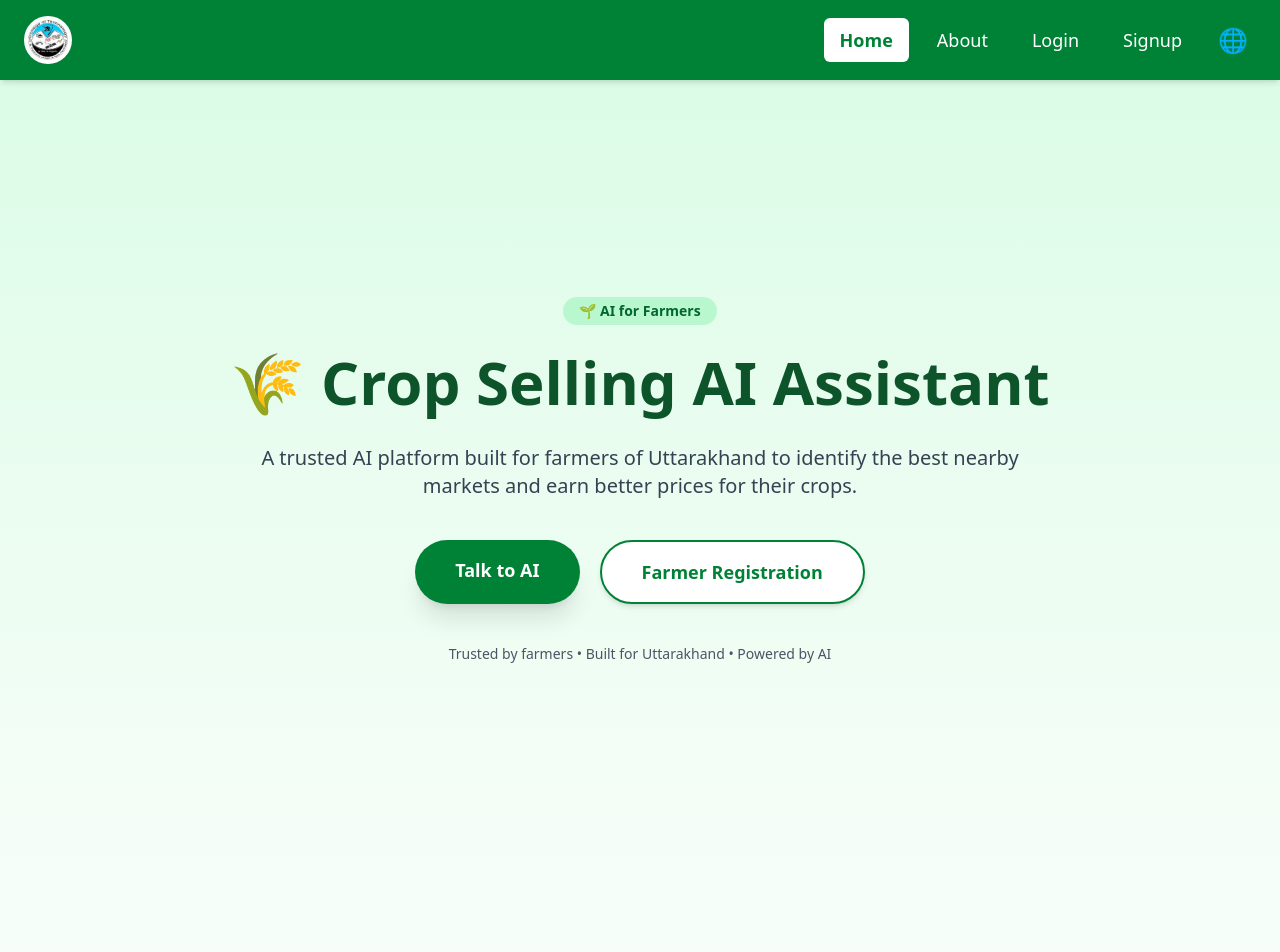
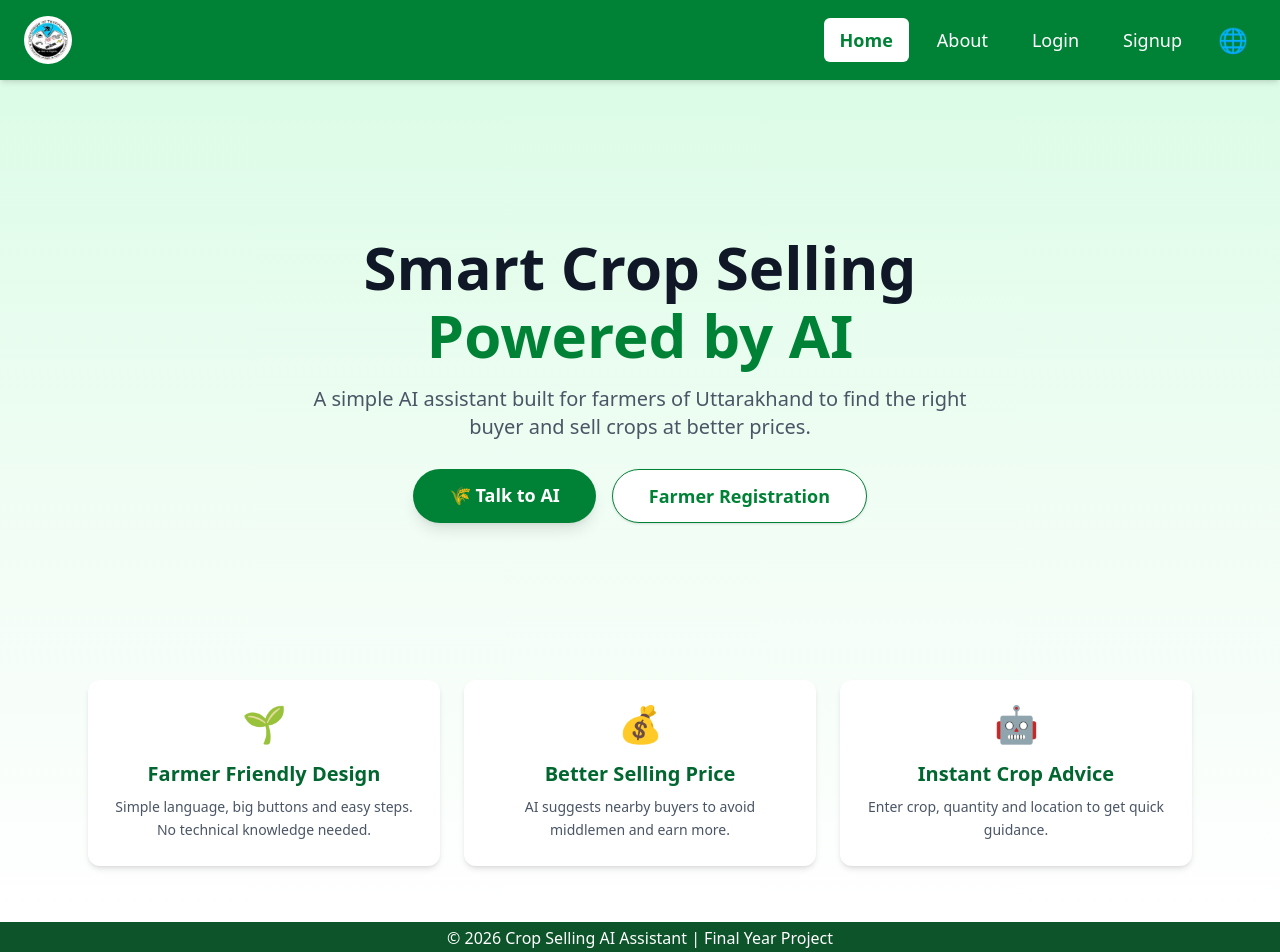
Before and after one commit to Abhay167746/Crop-Selling-Chatbot, a React (Vite) app in the folder frontend/: page / in a window 1280 px wide. Shown: the top 952 px of the page. Built offline with nearby package versions, Linux system fonts and the light colour scheme.

Commit message:
update chatbot response

```diff
--- a/frontend/src/pages/Home.jsx
+++ b/frontend/src/pages/Home.jsx
@@ -1,3 +1,4 @@
+
 import { motion } from "framer-motion";
 import { useContext } from "react";
 import { LanguageContext } from "../context/LanguageContext";
@@ -8,47 +9,47 @@ function Home() {
 
   const text = {
     en: {
-      heroTitle: "Crop Selling AI Assistant",
-      heroDesc:
-        "A trusted AI platform built for farmers of Uttarakhand to identify the best nearby markets and earn better prices for their crops.",
+      titleTop: "Smart Crop Selling",
+      titleBottom: "Powered by AI",
+      desc:
+        "A simple AI assistant built for farmers of Uttarakhand to find the right buyer and sell crops at better prices.",
+
       ctaPrimary: "Talk to AI",
       ctaSecondary: "Farmer Registration",
 
-      feature1Title: "Designed for Farmers",
+      feature1Title: "Farmer Friendly Design",
       feature1Desc:
-        "Simple language, large buttons, and easy steps — no technical knowledge required.",
+        "Simple language, big buttons and easy steps. No technical knowledge needed.",
 
-      feature2Title: "Increase Your Income",
+      feature2Title: "Better Selling Price",
       feature2Desc:
-        "Get AI-based market suggestions to avoid middlemen and sell at better prices.",
+        "AI suggests nearby buyers to avoid middlemen and earn more.",
 
-      feature3Title: "AI Crop Advisor",
+      feature3Title: "Instant Crop Advice",
       feature3Desc:
-        "Enter crop, quantity, and location to receive instant selling guidance.",
-
-      trustLine: "Trusted by farmers • Built for Uttarakhand • Powered by AI",
+        "Enter crop, quantity and location to get quick guidance.",
     },
 
     hi: {
-      heroTitle: "फसल बिक्री AI सहायक",
-      heroDesc:
-        "उत्तराखंड के किसानों के लिए बनाया गया भरोसेमंद AI प्लेटफॉर्म जो सही बाजार और बेहतर दाम बताता है।",
+      titleTop: "स्मार्ट फसल बिक्री",
+      titleBottom: "AI द्वारा संचालित",
+      desc:
+        "उत्तराखंड के किसानों के लिए बनाया गया सरल AI सहायक जो सही खरीदार और बेहतर दाम बताता है।",
+
       ctaPrimary: "AI से बात करें",
       ctaSecondary: "किसान रजिस्ट्रेशन",
 
-      feature1Title: "किसानों के लिए डिज़ाइन",
+      feature1Title: "किसान अनुकूल डिज़ाइन",
       feature1Desc:
-        "सरल भाषा, बड़े बटन और आसान उपयोग — बिना तकनीकी ज्ञान के।",
+        "सरल भाषा, बड़े बटन और आसान उपयोग।",
 
-      feature2Title: "अधिक आमदनी",
+      feature2Title: "बेहतर दाम",
       feature2Desc:
-        "AI आधारित सुझावों से बिचौलियों से बचें और सही दाम पाएं।",
+        "AI सुझावों से बिचौलियों से बचें।",
 
-      feature3Title: "AI फसल सलाहकार",
+      feature3Title: "तुरंत फसल सलाह",
       feature3Desc:
-        "फसल, मात्रा और स्थान डालें और तुरंत सुझाव प्राप्त करें।",
-
-      trustLine: "किसानों का भरोसा • उत्तराखंड केंद्रित • AI आधारित",
+        "फसल और स्थान डालें, तुरंत जवाब पाएं।",
     },
   };
 
@@ -57,54 +58,51 @@ function Home() {
   return (
     <div className="bg-gradient-to-b from-green-100 via-green-50 to-white">
 
-      {/* HERO */}
+      {/* HERO SECTION */}
       <motion.section
-        initial={{ opacity: 0, y: 50 }}
+        initial={{ opacity: 0, y: 30 }}
         animate={{ opacity: 1, y: 0 }}
-        transition={{ duration: 0.7, ease: "easeOut" }}
-        className="min-h-screen flex flex-col items-center justify-center text-center px-6"
+        transition={{ duration: 0.6 }}
+        className="min-h-[75vh] flex flex-col items-center justify-center text-center px-6"
       >
-        {/* Badge */}
-        <div className="mb-5 px-4 py-1 rounded-full bg-green-200 text-green-800 text-sm font-semibold">
-          🌱 AI for Farmers
-        </div>
 
-        <h1 className="text-4xl md:text-6xl font-extrabold text-green-900 mb-6 leading-tight">
-          🌾 {t.heroTitle}
+        {/* Title */}
+        <h1 className="text-4xl md:text-6xl font-extrabold text-gray-900">
+          {t.titleTop}
         </h1>
 
-        <p className="text-lg md:text-xl max-w-3xl text-gray-700 mb-10">
-          {t.heroDesc}
+        <h2 className="text-4xl md:text-6xl font-extrabold text-green-700 mt-2">
+          {t.titleBottom}
+        </h2>
+
+        {/* Description */}
+        <p className="mt-5 text-lg md:text-xl max-w-2xl text-gray-600">
+          {t.desc}
         </p>
 
-        {/* CTA Buttons */}
-        <div className="flex flex-col sm:flex-row gap-5">
+        {/* CTA */}
+        <div className="mt-7 flex flex-col sm:flex-row gap-4">
           <Link
             to="/login"
-            className="bg-green-700 text-white px-10 py-4 rounded-full text-lg font-semibold
-                       hover:bg-green-800 transition-all shadow-xl hover:scale-[1.03]"
+            className="bg-green-700 text-white px-9 py-3 rounded-full text-lg font-semibold
+                       hover:bg-green-800 transition shadow-lg"
           >
-            {t.ctaPrimary}
+            🌾 {t.ctaPrimary}
           </Link>
 
           <Link
             to="/signup"
-            className="bg-white text-green-700 border-2 border-green-700 px-10 py-4 rounded-full
-                       text-lg font-semibold hover:bg-green-100 transition-all shadow-md hover:scale-[1.03]"
+            className="bg-white text-green-700 border border-green-700 px-9 py-3 rounded-full
+                       text-lg font-semibold hover:bg-green-100 transition shadow"
           >
             {t.ctaSecondary}
           </Link>
         </div>
-
-        {/* Trust Line */}
-        <p className="mt-10 text-sm text-gray-600 font-medium">
-          {t.trustLine}
-        </p>
       </motion.section>
 
-      {/* FEATURES */}
-      <section className="py-20">
-        <div className="max-w-7xl mx-auto px-6 grid grid-cols-1 md:grid-cols-3 gap-8">
+      {/* FEATURES SECTION (TIGHT GAP) */}
+      <section className="pb-14">
+        <div className="max-w-6xl mx-auto px-6 grid grid-cols-1 md:grid-cols-3 gap-6">
           {[
             { title: t.feature1Title, desc: t.feature1Desc, icon: "🌱" },
             { title: t.feature2Title, desc: t.feature2Desc, icon: "💰" },
@@ -112,25 +110,24 @@ function Home() {
           ].map((feature, i) => (
             <motion.div
               key={i}
-              initial={{ opacity: 0, y: 40 }}
+              initial={{ opacity: 0, y: 20 }}
               whileInView={{ opacity: 1, y: 0 }}
               viewport={{ once: true }}
-              transition={{ duration: 0.5, delay: i * 0.15 }}
-              className="bg-white rounded-2xl p-8 shadow-lg hover:shadow-2xl transition-all
-                         border border-green-100"
+              transition={{ delay: i * 0.15 }}
+              className="bg-white rounded-xl p-6 text-center
+                         shadow-md hover:shadow-xl transition"
             >
-              <div className="text-5xl mb-5">{feature.icon}</div>
-              <h3 className="text-2xl font-bold text-green-800 mb-3">
+              <div className="text-4xl mb-4">{feature.icon}</div>
+              <h3 className="text-xl font-bold text-green-800 mb-2">
                 {feature.title}
               </h3>
-              <p className="text-gray-600 leading-relaxed">
+              <p className="text-gray-600 text-sm leading-relaxed">
                 {feature.desc}
               </p>
             </motion.div>
           ))}
         </div>
       </section>
-
     </div>
   );
 }
```
Also changed, not shown: 1 other file (tests, documents, lock files or other folders).
